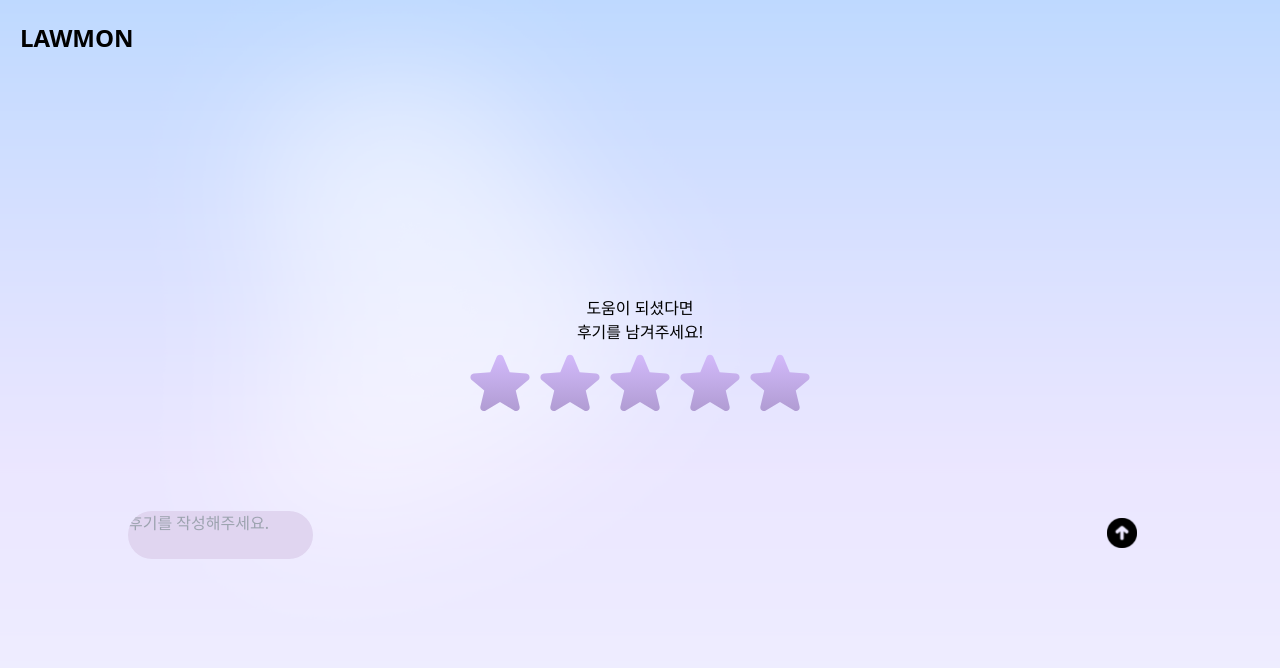
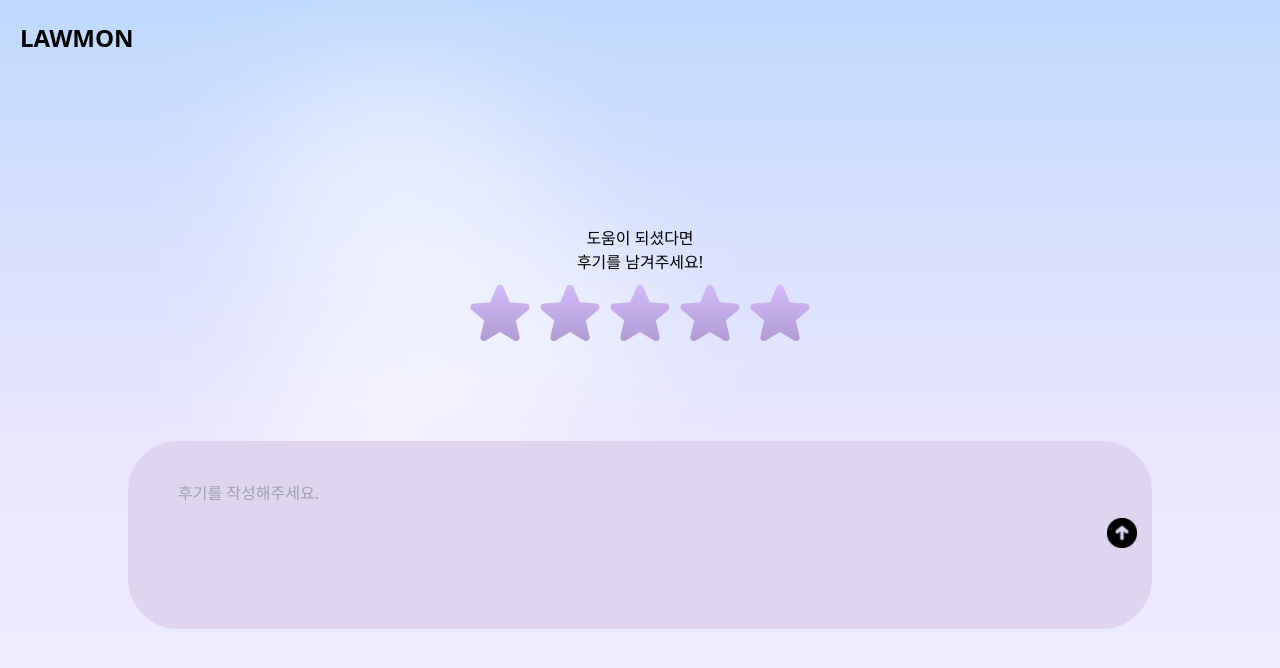
Before and after one commit to LawmonProject/frontend, a React (Vite) app in the folder lawmon/: page /review in a window 1280 px wide. Shown: the top 668 px of the page. Built offline with nearby package versions, Linux system fonts and the light colour scheme.

Commit message:
Desgin : FE/#5 1차 완료. 3/ 2주차

```diff
--- a/lawmon/src/pages/chat/index.css
+++ b/lawmon/src/pages/chat/index.css
@@ -15,7 +15,7 @@
     right: 0;
     padding: 0 20px;
     width: calc(100% - 40px);
-    max-width: 1200px; /* 필요에 따라 조정 */
+    max-width: 1440px; /* 필요에 따라 조정 */
     margin: 0 auto;
 }
 .title {
--- a/lawmon/src/pages/review/index.css
+++ b/lawmon/src/pages/review/index.css
@@ -22,8 +22,8 @@
   font-size: 24px;
   font-weight: bold;
 }
-.sendmassage {
-  text-align: center;
+.sendmassage{
+    text-align: center;
 }
 
 .star-container {
@@ -38,6 +38,11 @@
 }
 
 .review-textarea {
+  width: 100%;
+  padding-top: 40px;
+  padding-right: 50px;
+  padding-left: 50px;
+  padding-bottom: 100px;
   box-sizing: border-box;
   border-radius: 50px;
   background-color: #e0d5f0;
@@ -69,5 +74,5 @@
 }
 
 .help {
-  margin-top: 20px;
+    margin-top: 20px;
 }
```
